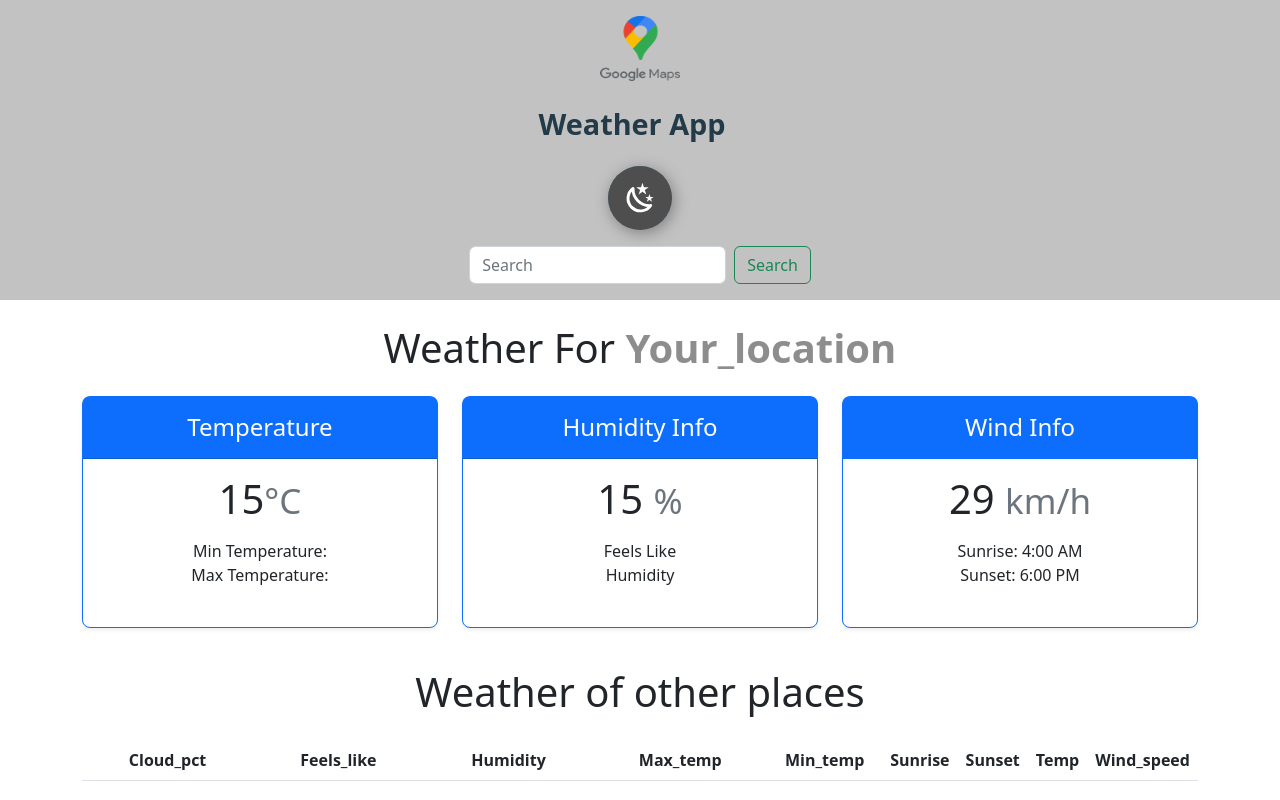
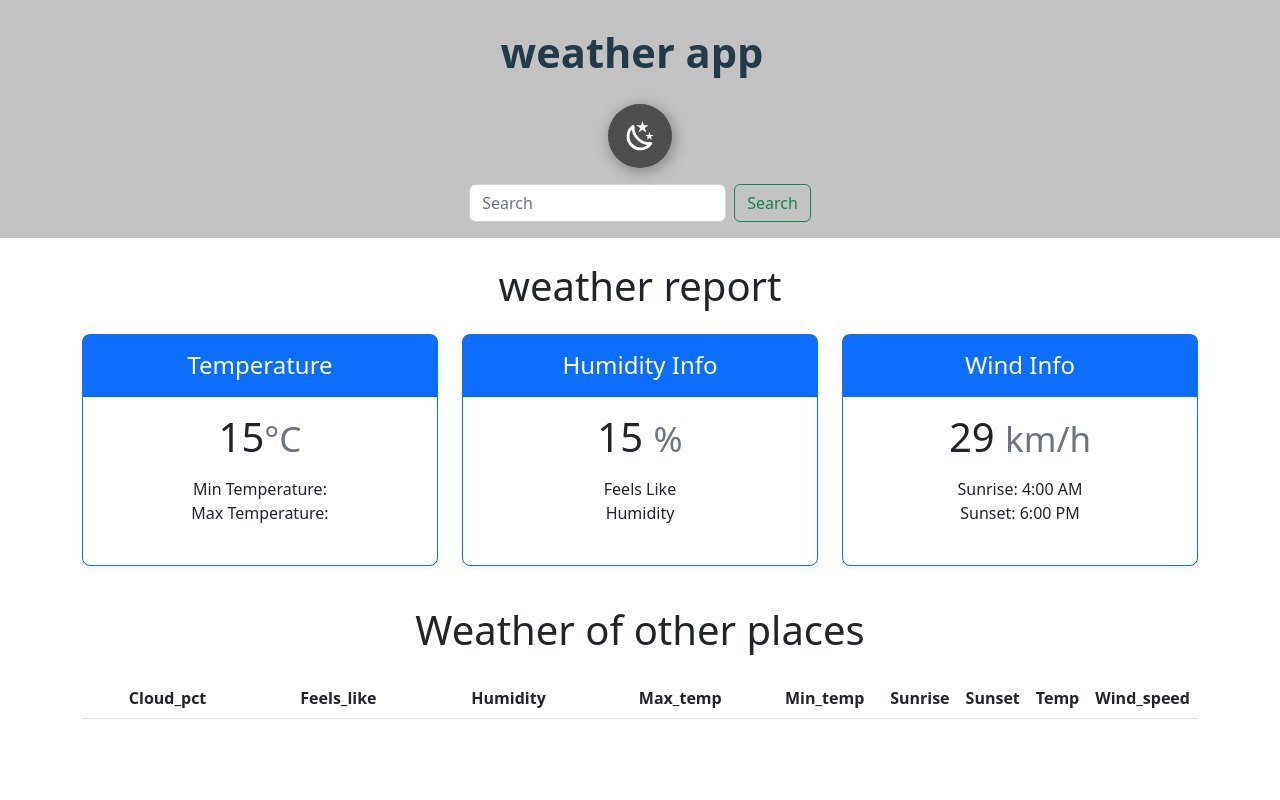
Before and after one commit to itzakhand/weather-forecast-app, a plain HTML site: page index.html in a window 1280 px wide. Drawn offline with nearby package versions, Linux system fonts and the light colour scheme; no server answers.

Commit message:
UI update

```diff
--- a/index.html
+++ b/index.html
@@ -16,9 +16,7 @@
 <body>
   <nav class="navbar navbar-expand-lg ">
     <div class="navbar">
-
-      <a href="https://maps.google.com/" tag><img src="./Google_Maps_Logo_2020.svg.png" class="windy" height="65px" width="80px"></a>
-      <a class="navbar-brand" href="#">Weather App</a>
+      <a class="navbar-brand" href="#">weather app</a>
       <div class="weather">
         <svg class="state" viewBox="-112.5 -112.5 225 225">
           <path d="M-40-15h38a14.5 14.5 0 1 0-13-23
@@ -60,8 +58,7 @@
     </div>
   </nav>
   <div class="container">
-    <h1 class="my-4 text-center">Weather For
-      <span id="cityname" class="blink">Your_location</span>
+    <h1 class="my-4 text-center"><span id="cityname" class=""></span> weather report
     </h1>
     <main>
       <div class="row row-cols-1 row-cols-md-3 mb-3 text-center">
--- a/script.js
+++ b/script.js
@@ -1,5 +1,6 @@
 const URL = "https://api.weatherapi.com/v1/forecast.json?key=";
 const KEY = "efd3429e7b5243739bc41850221212";
+
 const search = document.getElementById("location__search");
 const others_places = document.getElementById("others__places");
 const city = document.getElementById("city");
@@ -12,12 +13,13 @@ const sunrise = document.getElementById("Sunrise");
 const sunset = document.getElementById("Sunset");
 const temp = document.getElementById("temp");
 const Wind_speed = document.getElementById("Wind_speed");
+
 const getWeather = (city) => {
   fetch(`${URL}${KEY}&q=${city}&days=1&aqi=no&alerts=no`)
     .then((response) => response.json())
     .then((response) => {
       console.log(response);
-      cityname.innerHTML = response.location.name;
+      cityname.innerHTML = `${response.location.name}'s`;
       cityname.classList.remove("blink");
       feels_like.innerHTML = response.current.feelslike_c;
       humidity.innerHTML = `${response.current.humidity+" "+"%"}`;
@@ -68,10 +70,11 @@ const fetchOnLoad = () => {
 window.addEventListener("load", fetchOnLoad);
 search.addEventListener("submit", (e) => {
   e.preventDefault();
-  // console.log(city.value)
+  console.log(city.value)
   if (city.value === "" || city.value.length < 3) {
     alert("Please enter a valid city");
     return;
   }
   getWeather(city.value);
+  city.value = ""
 });
--- a/style.css
+++ b/style.css
@@ -31,8 +31,8 @@
 }
 
 .navbar-brand {
-  font-size: 1.8rem !important;
-  font-weight: 700;
+  font-size: 2.6rem !important;
+  font-weight: 900;
   color: #233a48 !important;
 }
 
```
